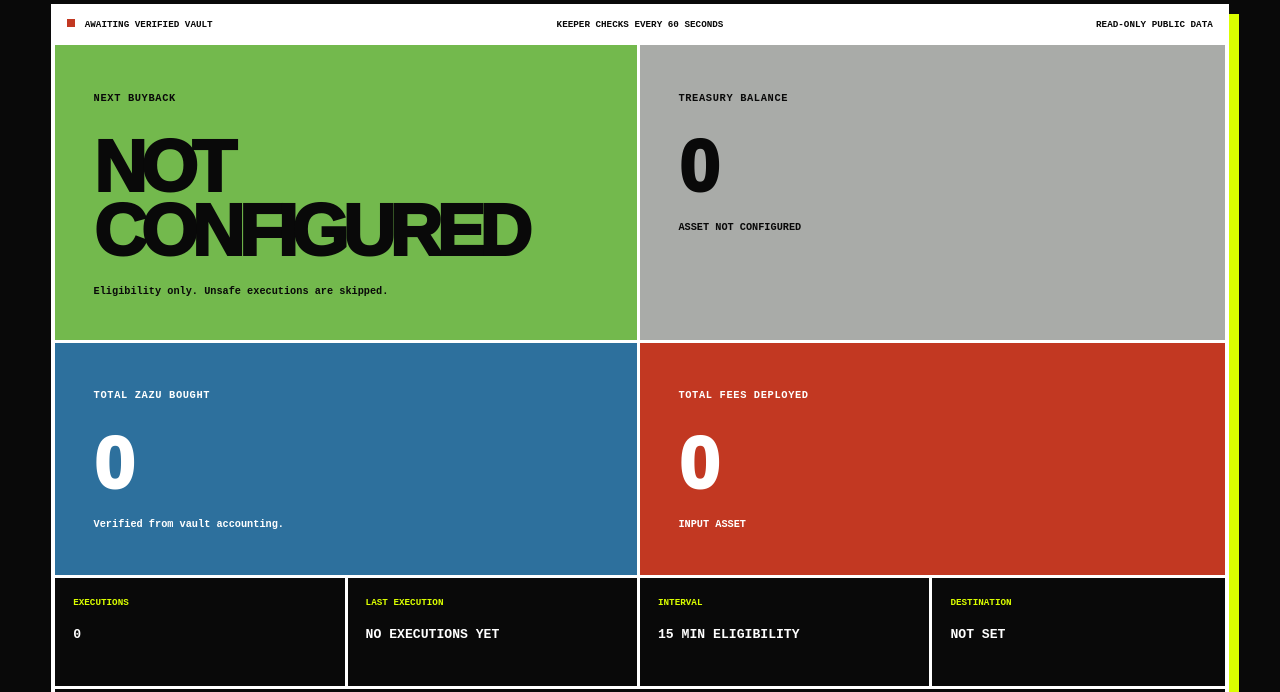
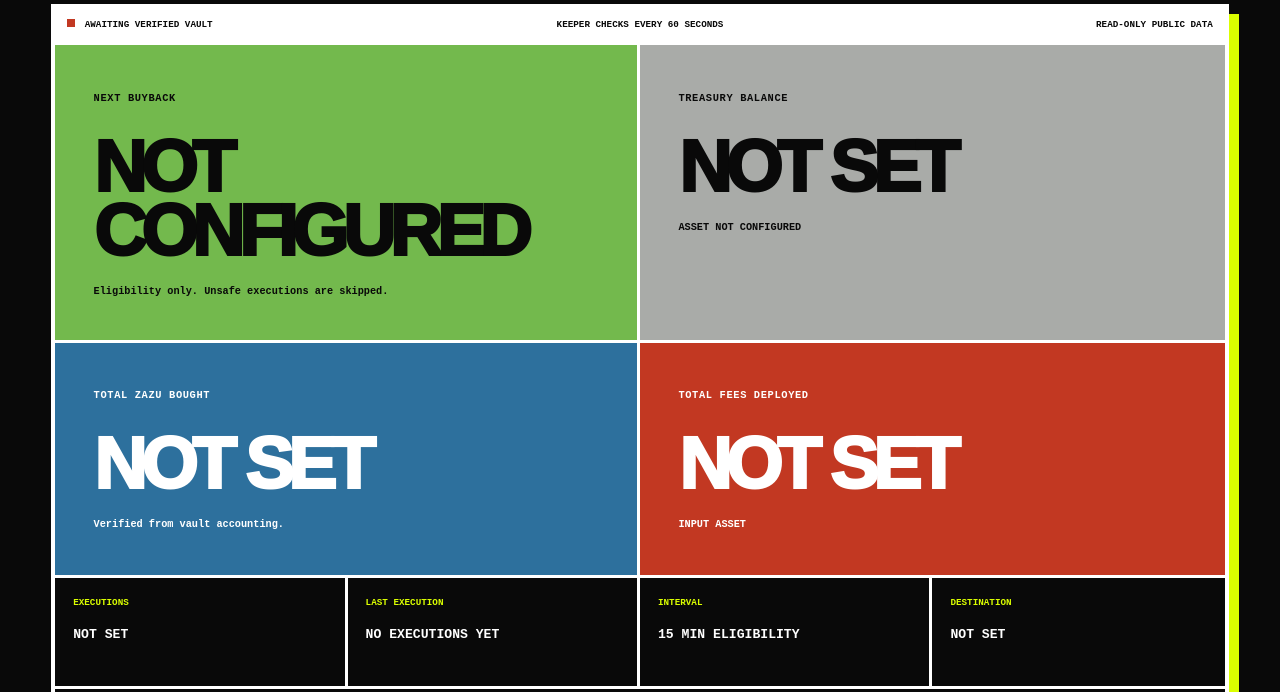
Before and after one commit to jaycarson373-tech/SmudgeCat, a Next.js app: page / in a window 1280 px wide. Shown: the part 1460-2152 px from the top of the page. Built offline with nearby package versions, Linux system fonts and the light colour scheme; no server answers.

Commit message:
fix: distinguish unavailable buyback data

```diff
--- a/components/BurnDashboard.tsx
+++ b/components/BurnDashboard.tsx
@@ -213,10 +213,23 @@ export function BurnDashboard({
     return stats.configured ? "ON-CHAIN DATA LIVE" : "CONFIGURATION INCOMPLETE";
   }, [configured, loading, stats.configured, stats.error]);
 
-  const treasury = formatDecimal(stats.treasury?.balanceFormatted);
-  const spent = formatDecimal(stats.totalInputSpentFormatted);
-  const bought = formatDecimal(stats.totalZazuBoughtFormatted, 2);
-  const executions = String(stats.totalExecutions ?? "0");
+  const unavailableMetric = configured
+    ? loading
+      ? "SYNCING"
+      : "UNAVAILABLE"
+    : "NOT SET";
+  const treasury = stats.configured
+    ? formatDecimal(stats.treasury?.balanceFormatted)
+    : unavailableMetric;
+  const spent = stats.configured
+    ? formatDecimal(stats.totalInputSpentFormatted)
+    : unavailableMetric;
+  const bought = stats.configured
+    ? formatDecimal(stats.totalZazuBoughtFormatted, 2)
+    : unavailableMetric;
+  const executions = stats.configured
+    ? String(stats.totalExecutions ?? "0")
+    : unavailableMetric;
 
   return (
     <div className="burn-terminal">
```
Also changed, not shown: 1 other file (tests, documents, lock files or other folders).
